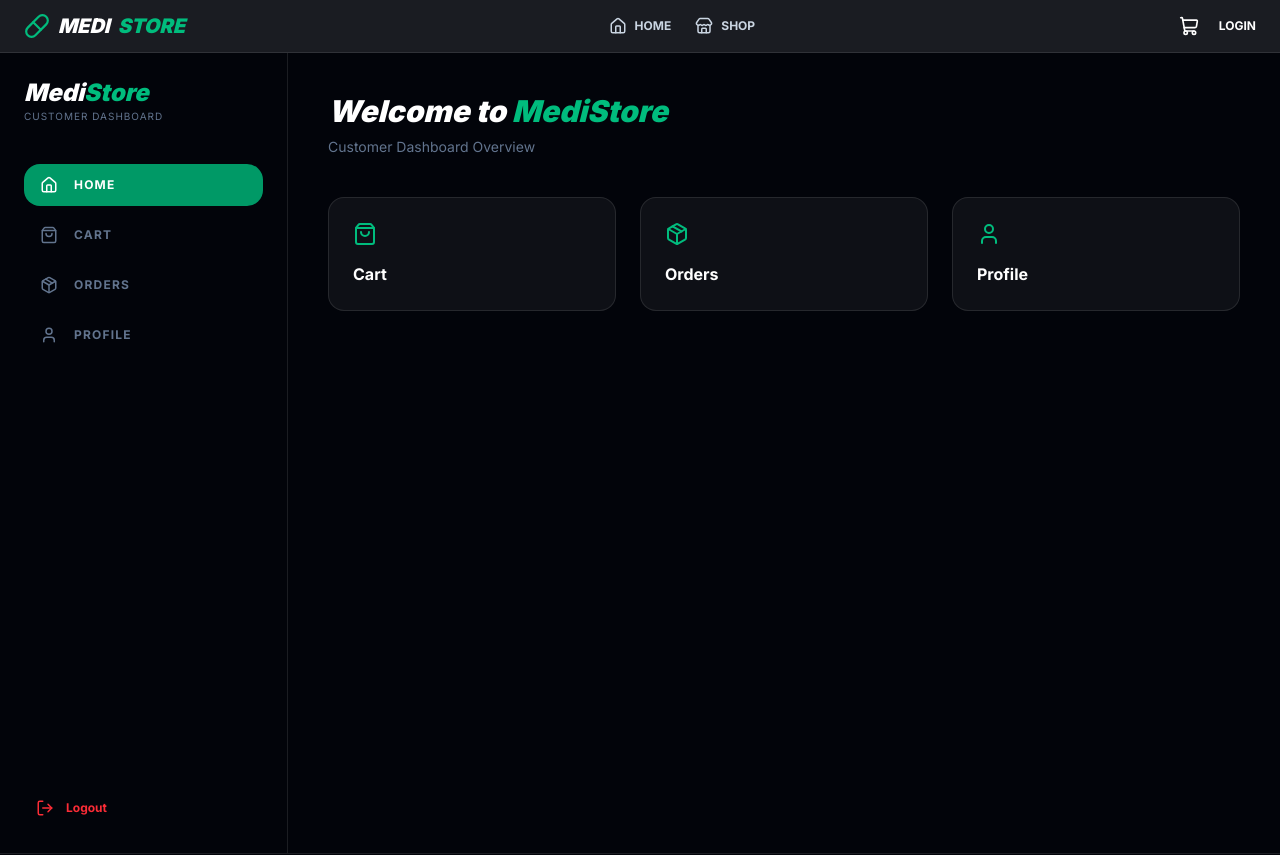
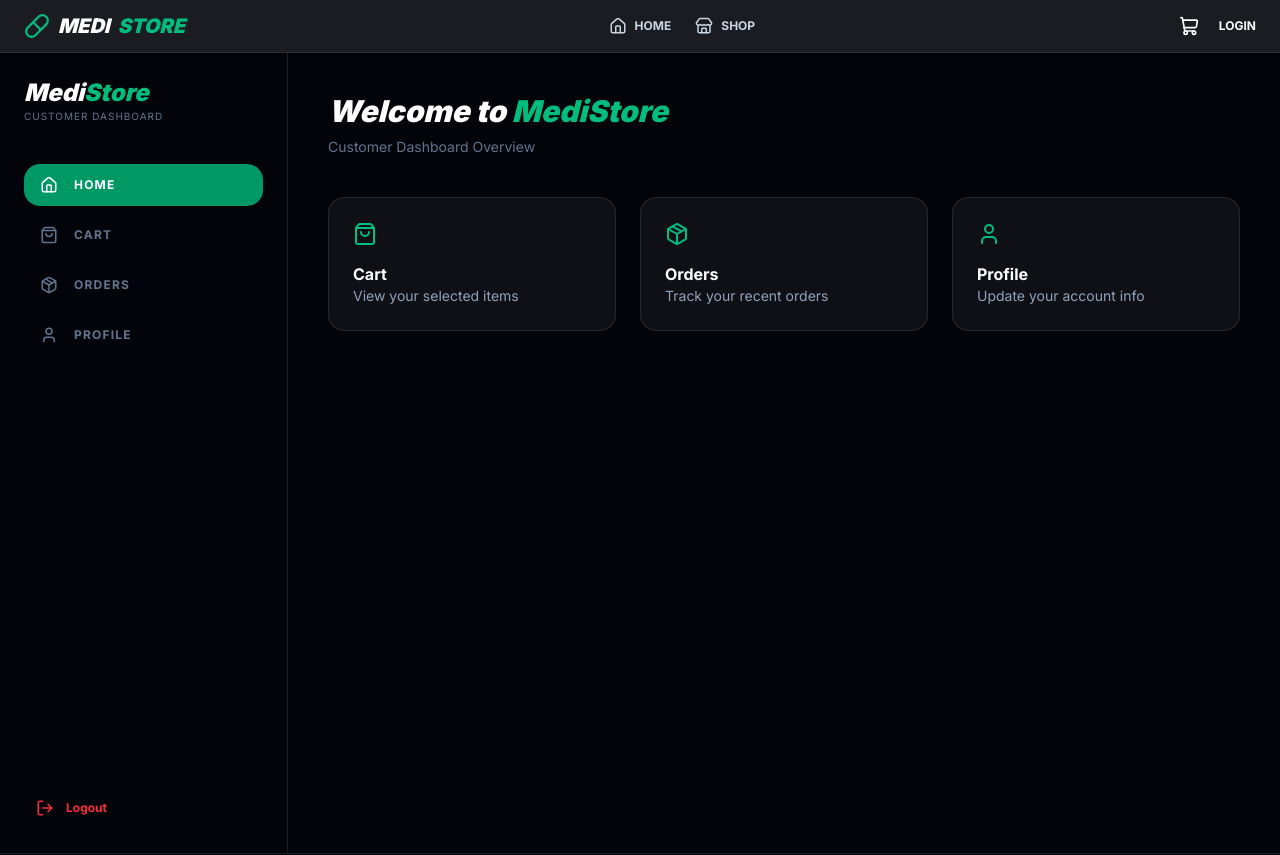
Before and after one commit to alhaz-431/storefrontend, a Next.js app: page /customer in a window 1280 px wide. Shown: the top 855 px of the page. Built offline with nearby package versions, Linux system fonts and the light colour scheme.

Commit message:
updated homepsge.tsx

```diff
--- a/src/app/customer/page.tsx
+++ b/src/app/customer/page.tsx
@@ -7,7 +7,6 @@ import { ShoppingBag, Package, User } from "lucide-react";
 export default function CustomerHome() {
   return (
     <div className="p-6 lg:p-10">
-
       <h1 className="text-3xl font-black italic">
         Welcome to <span className="text-emerald-500">MediStore</span>
       </h1>
@@ -22,30 +21,33 @@ export default function CustomerHome() {
         <Link href="/customer/cart">
           <motion.div
             whileHover={{ scale: 1.03 }}
-            className="bg-white/5 p-6 rounded-2xl border border-white/10"
+            className="bg-white/5 p-6 rounded-2xl border border-white/10 hover:border-emerald-500 transition"
           >
             <ShoppingBag className="text-emerald-500" />
             <h2 className="font-bold mt-4">Cart</h2>
+            <p className="text-sm text-slate-400">View your selected items</p>
           </motion.div>
         </Link>
 
         <Link href="/customer/orders">
           <motion.div
             whileHover={{ scale: 1.03 }}
-            className="bg-white/5 p-6 rounded-2xl border border-white/10"
+            className="bg-white/5 p-6 rounded-2xl border border-white/10 hover:border-emerald-500 transition"
           >
             <Package className="text-emerald-500" />
             <h2 className="font-bold mt-4">Orders</h2>
+            <p className="text-sm text-slate-400">Track your recent orders</p>
           </motion.div>
         </Link>
 
         <Link href="/customer/profile">
           <motion.div
             whileHover={{ scale: 1.03 }}
-            className="bg-white/5 p-6 rounded-2xl border border-white/10"
+            className="bg-white/5 p-6 rounded-2xl border border-white/10 hover:border-emerald-500 transition"
           >
             <User className="text-emerald-500" />
             <h2 className="font-bold mt-4">Profile</h2>
+            <p className="text-sm text-slate-400">Update your account info</p>
           </motion.div>
         </Link>
 
```
